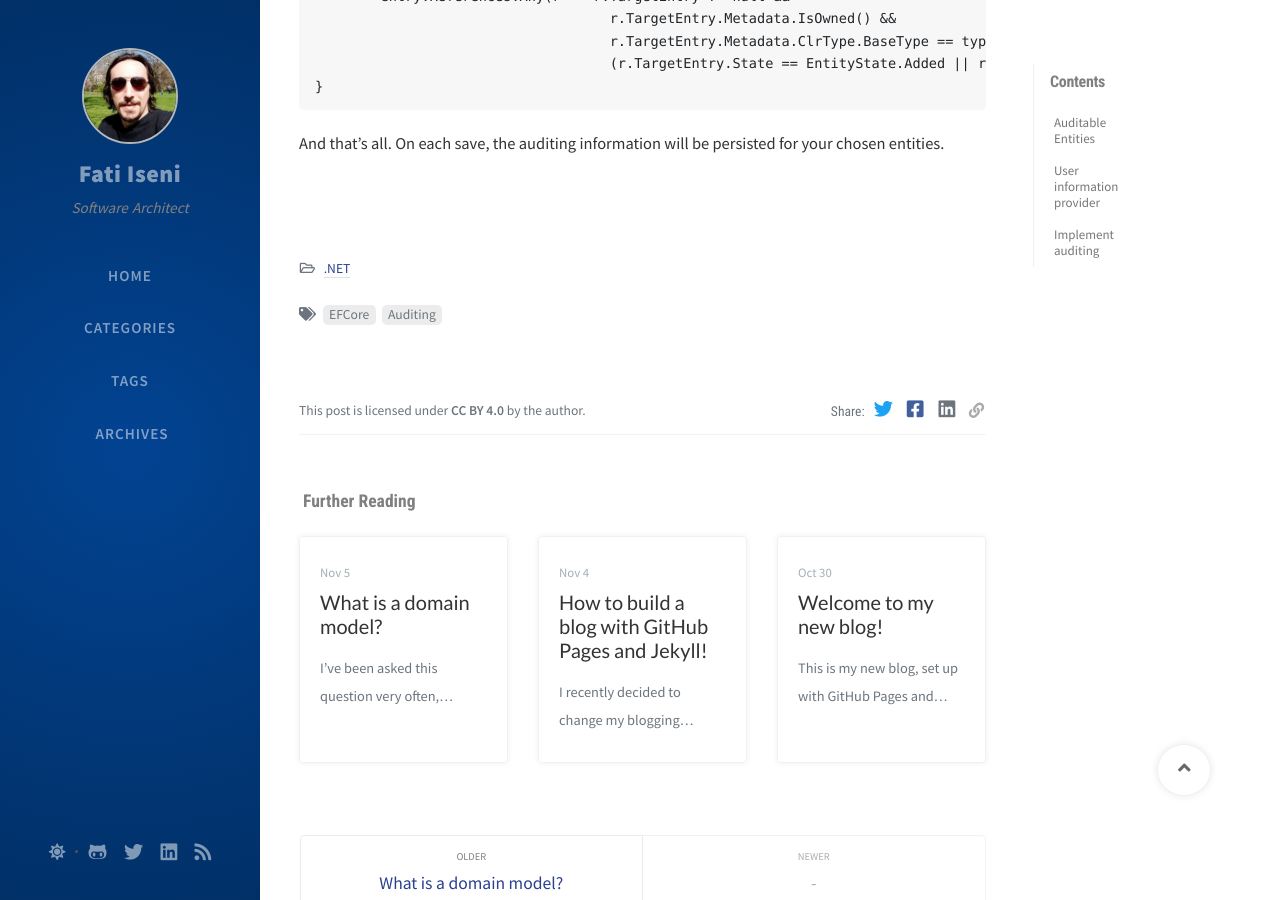
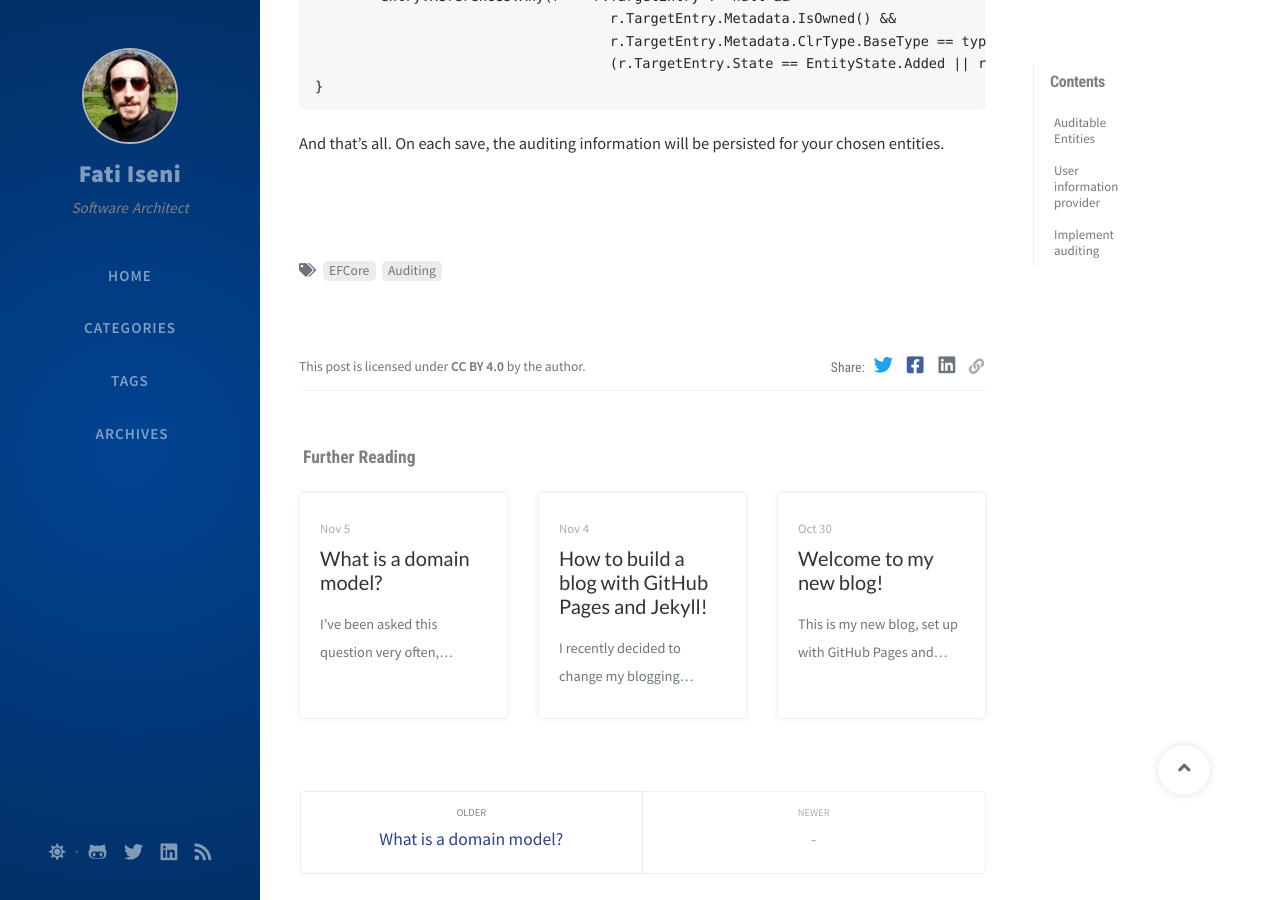
Before and after one commit to fiseni/fiseni.github.io, a Jekyll site: the page built from _posts/2020-11-28-how-to-implement-auditing-on-your-entities.markdown, in a window 1280 px wide and 900 px high, scrolled down 3165 px. Built offline with Jekyll 4.4.1, drawn with Linux system fonts in a browser that asks for light colours; nearby versions of some CDN libraries; comment, search, counter and statistics services are not loaded.

Commit message:
Update post category.

```diff
--- a/_posts/2020-11-28-how-to-implement-auditing-on-your-entities.markdown
+++ b/_posts/2020-11-28-how-to-implement-auditing-on-your-entities.markdown
@@ -4,7 +4,7 @@
 title: "How to implement auditing on your entities!"
 date: 2020-11-28 17:00:00 +0100
 description: A guide on how to implement auditing for your entities using Entity Framework.
-categories: [.NET]
+Updatecategories: [software-development]
 tags: [EFCore, Auditing]
 image: /assets/img/pozitron-cover.png
 pin: false
```
